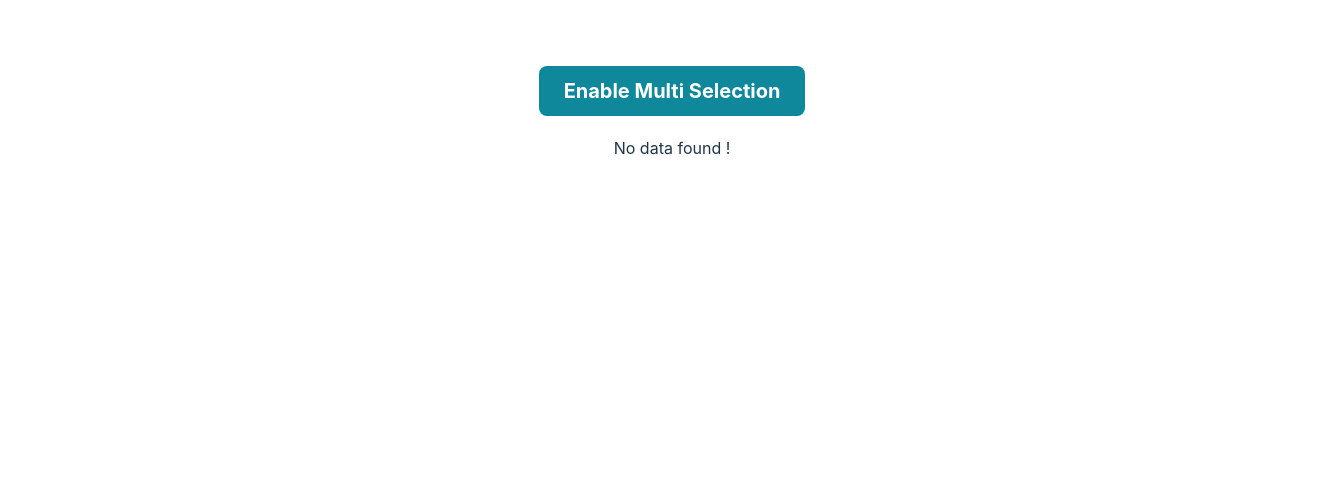
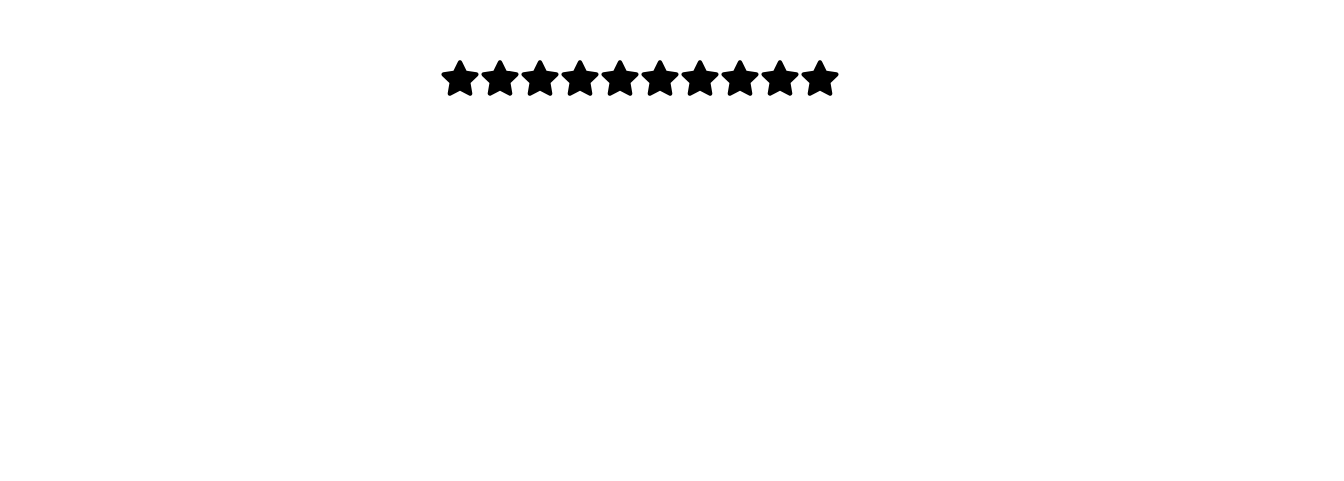
Before and after one commit to yosshor/reactExample, a React (Vite) app: page / in a window 1280 px wide. Shown: the part 319-800 px from the top of the page, 1344 px wide, since content can reach past the window. Built offline with nearby package versions, Linux system fonts and the light colour scheme.

Commit message:
add star rating

```diff
--- /dev/null
+++ b/src/Components/star-rating/index.jsx
@@ -0,0 +1,44 @@
+import { useEffect, useState } from "react";
+import { FaStar } from "react-icons/fa";
+import './styles.css';
+
+export default function StarRating({ stars = 5 }) {
+  const [rating, setRating] = useState(0);
+  const [hover, setHover] = useState(0);
+
+  useEffect(() => {
+    document.title = rating
+  },[rating]
+
+  )
+  function handleClick(getCurrentIndex) {
+    setRating(getCurrentIndex);
+  }
+
+  function handleMouseEnter(getCurrentIndex) {
+    setHover(getCurrentIndex);
+  }
+
+  function handleMouseLeave() {
+    setHover(rating);
+  }
+
+  return (
+    <div className="star-rating">
+      {[...Array(stars)].map((_, index) => {
+        index += 1;
+        console.log(rating)
+        return (
+          <FaStar
+            key={index}
+            className={index <= (hover || rating) ? "active" : "inactive"}
+            onClick={() => handleClick(index)}
+            onMouseMove={() => handleMouseEnter(index)}
+            onMouseLeave={() => handleMouseLeave()}
+            size={40}
+          />
+        );
+      })}
+    </div>
+  );
+}
--- /dev/null
+++ b/src/Components/star-rating/styles.css
@@ -0,0 +1,7 @@
+.active {
+    color: #fff700;
+  }
+
+  .inactive {
+    color: #000000;
+  }
--- a/src/main.jsx
+++ b/src/main.jsx
@@ -8,7 +8,7 @@
 import Counter, {
   CounterUpdateFunction,
 } from "./Components/Counter/Counter.jsx";
-
+import StarRating from './Components/star-rating/index.jsx'
 // import AppPage from "./Pages/AppPage.jsx";
 import Accordian from "./Components/Accordian/index.jsx";
 import RandomColor from "./Components/random-color/index.jsx";
@@ -16,7 +16,8 @@
 
 ReactDOM.createRoot(document.getElementById("root")).render(
   <React.StrictMode>
-    <Accordian />
-    <RandomColor />
+    {/* <Accordian /> */}
+    {/* <RandomColor /> */}
+    <StarRating stars={10}/>
   </React.StrictMode>
 );
```
